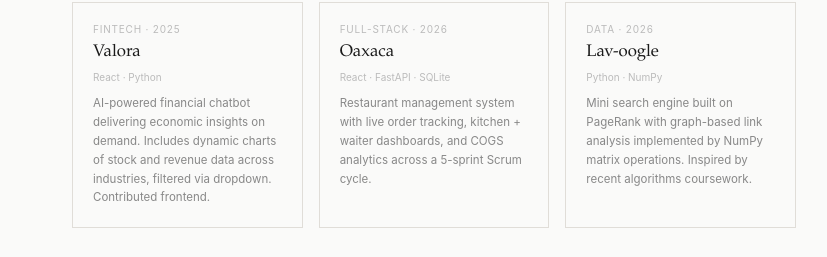
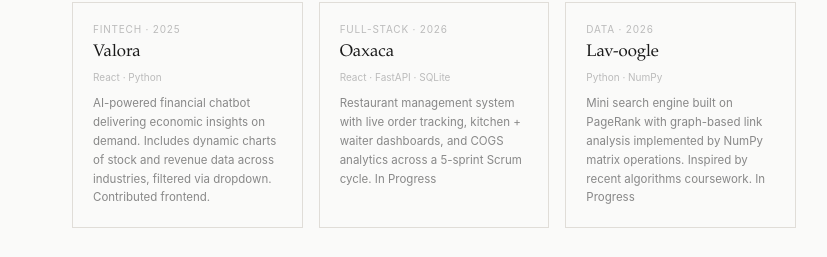
Before and after one commit to lyvnrin/portfolio, a React (Vite) app: page / in a window 1280 px wide. Shown: the part 1162-1419 px from the top of the page, without its empty margins (206-1033 px from the left). Built offline with nearby package versions, Linux system fonts and the light colour scheme.

Commit message:
Minor edits to Projects cards

```diff
--- a/src/components/Projects.jsx
+++ b/src/components/Projects.jsx
@@ -6,12 +6,12 @@ const projects = [
   },
   {
     cat: 'Full-stack · 2026', title: 'Oaxaca', stack: 'React · FastAPI · SQLite',
-    desc: 'Restaurant management system with live order tracking, kitchen + waiter dashboards, and COGS analytics across a 5-sprint Scrum cycle.',
+    desc: 'Restaurant management system with live order tracking, kitchen + waiter dashboards, and COGS analytics across a 5-sprint Scrum cycle. In Progress',
     href: null
   },
   {
     cat: 'Data · 2026', title: 'Lav-oogle', stack: 'Python · NumPy',
-    desc: 'Mini search engine built on PageRank with graph-based link analysis implemented by NumPy matrix operations. Inspired by recent algorithms coursework.',
+    desc: 'Mini search engine built on PageRank with graph-based link analysis implemented by NumPy matrix operations. Inspired by recent algorithms coursework. In Progress',
     href: 'https://lav-oogle.vercel.app/'
   },
 ]
```
